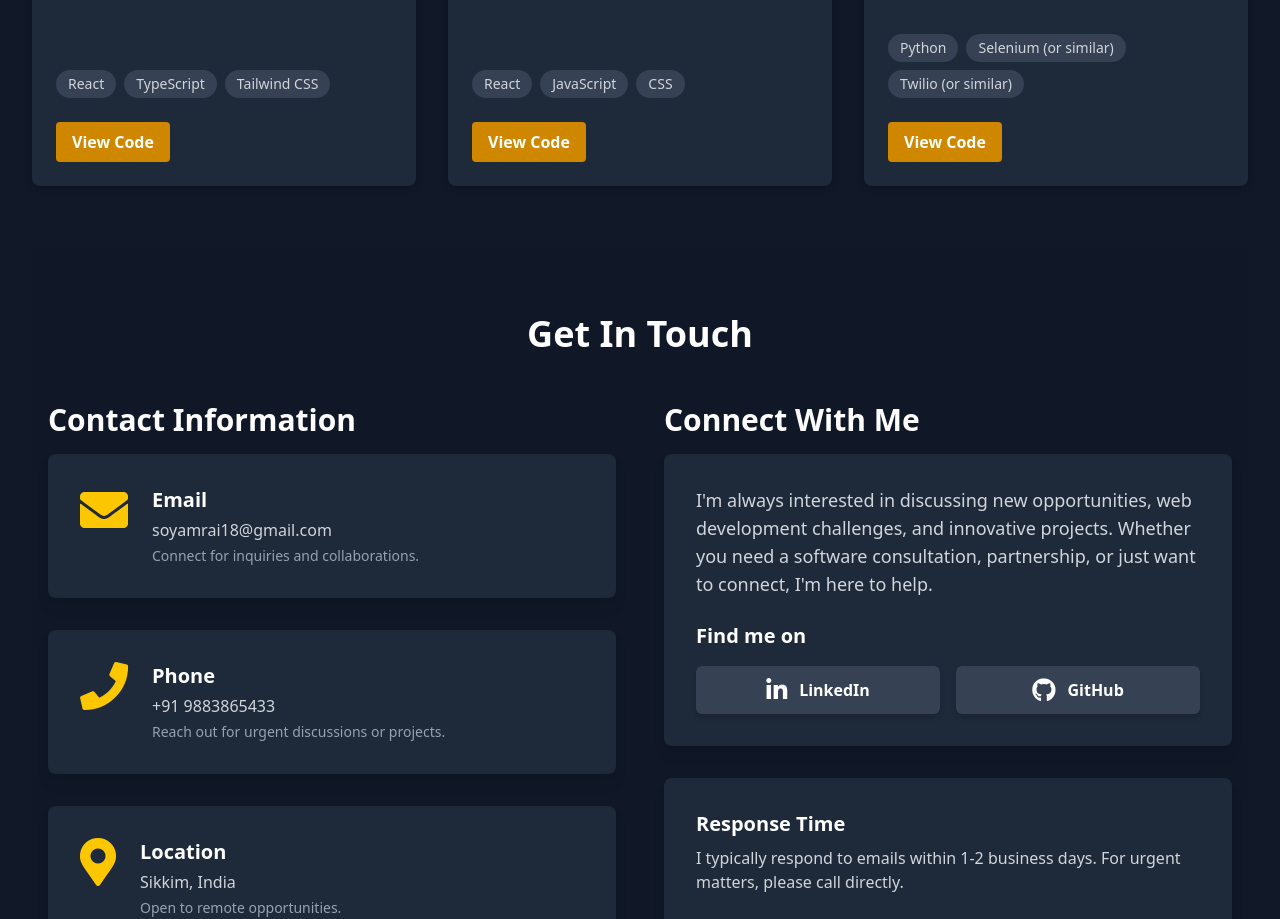
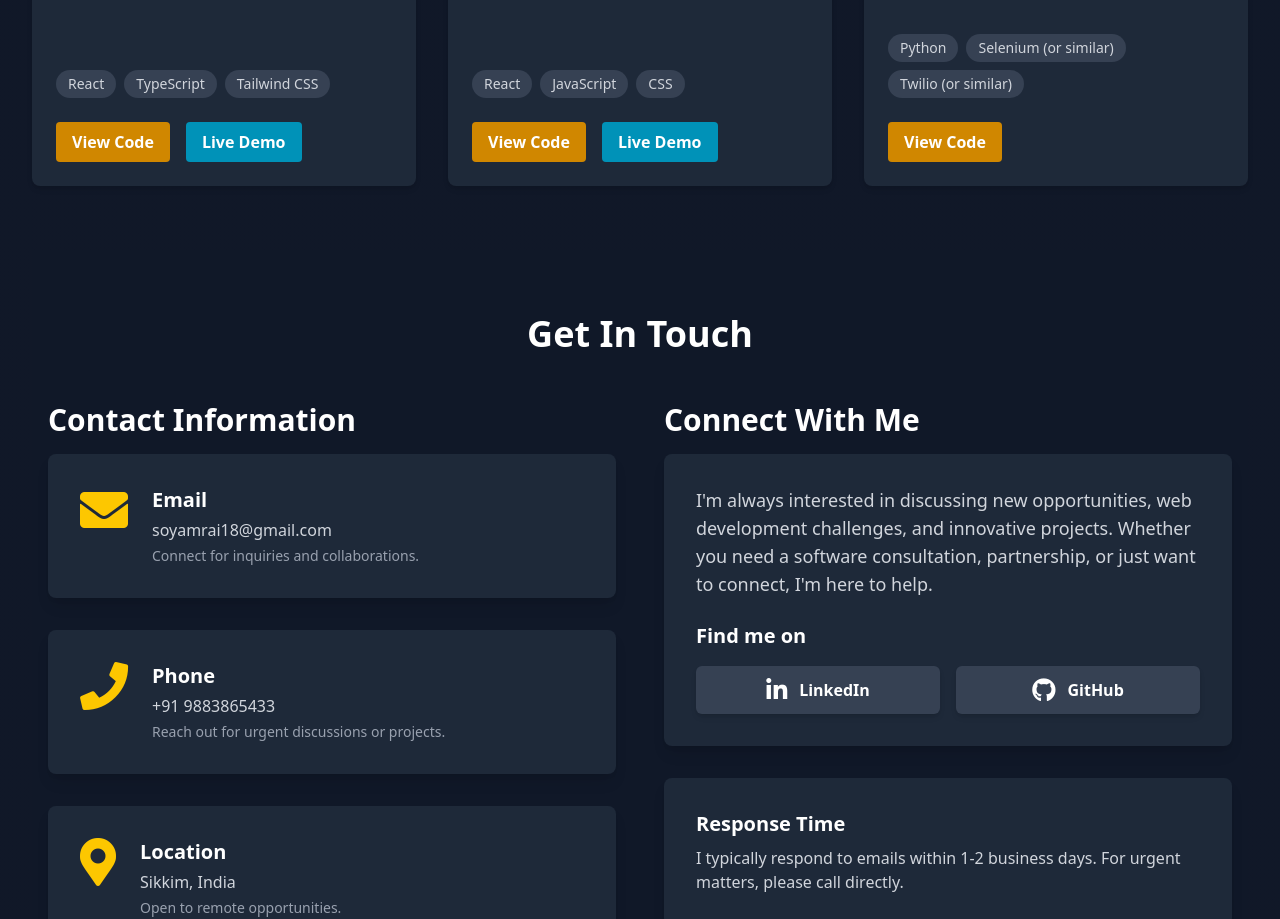
Before and after one commit to Soisyam/my-portfolio, a React (Vite) app: page / in a window 1280 px wide. Shown: the part 2509-3428 px from the top of the page. Built offline with nearby package versions, Linux system fonts and the light colour scheme.

Commit message:
Updated Projects section UI and GitHub links and Live Demo

```diff
--- a/src/components/Projects.tsx
+++ b/src/components/Projects.tsx
@@ -5,9 +5,16 @@ interface ProjectCardProps {
   description: string;
   technologies: string[];
   githubUrl: string;
+  liveUrl?: string;
 }
 
-const ProjectCard: React.FC<ProjectCardProps> = ({ title, description, technologies, githubUrl }) => {
+const ProjectCard: React.FC<ProjectCardProps> = ({
+  title,
+  description,
+  technologies,
+  githubUrl,
+  liveUrl,
+}) => {
   return (
     <div className="bg-gray-800 rounded-lg shadow-md hover:shadow-lg transition-shadow duration-300 p-6 flex flex-col justify-between h-full">
       <div>
@@ -17,20 +24,33 @@ const ProjectCard: React.FC<ProjectCardProps> = ({ title, description, technolog
       <div>
         <div className="flex flex-wrap gap-2 mt-4">
           {technologies.map((tech, index) => (
-            <span key={index} className="bg-gray-700 text-gray-300 text-sm px-3 py-1 rounded-full">
+            <span
+              key={index}
+              className="bg-gray-700 text-gray-300 text-sm px-3 py-1 rounded-full"
+            >
               {tech}
             </span>
           ))}
         </div>
-        <div className="mt-6">
+        <div className="mt-6 flex gap-4 flex-wrap">
           <a
             href={githubUrl}
             target="_blank"
             rel="noopener noreferrer"
-            className="inline-block bg-yellow-600 hover:bg-yellow-500 text-white font-semibold px-4 py-2 rounded transition"
+            className="inline-block bg-yellow-600 hover:bg-yellow-500 text-white font-semibold px-4 py-2 rounded transition-all duration-300 transform hover:scale-105 hover:shadow-lg"
           >
             View Code
           </a>
+          {liveUrl && (
+            <a
+              href={liveUrl}
+              target="_blank"
+              rel="noopener noreferrer"
+              className="inline-block bg-cyan-600 hover:bg-cyan-500 text-white font-semibold px-4 py-2 rounded transition-all duration-300 transform hover:scale-105 hover:shadow-[0_0_15px_#22d3ee]"
+            >
+              Live Demo
+            </a>
+          )}
         </div>
       </div>
     </div>
@@ -40,22 +60,27 @@ const ProjectCard: React.FC<ProjectCardProps> = ({ title, description, technolog
 const Projects: React.FC = () => {
   const projects = [
     {
-      title: "Todo List Application",
-      description: "A simple and intuitive task management application to help users keep track of their daily tasks.",
-      technologies: ["React", "TypeScript", "Tailwind CSS"],
-      githubUrl: "https://github.com/Soisyam/todo-app.git",
+      title: 'Todo List Application',
+      description:
+        'A simple and intuitive task management application to help users keep track of their daily tasks.',
+      technologies: ['React', 'TypeScript', 'Tailwind CSS'],
+      githubUrl: 'https://github.com/Soisyam/todo-app.git',
+      liveUrl: 'https://srf-internship-p6c1.vercel.app/',
     },
     {
-      title: "Tic-Tac-Toe Game",
-      description: "A classic Tic-Tac-Toe game implemented with interactive UI, allowing two players to compete.",
-      technologies: ["React", "JavaScript", "CSS"],
-      githubUrl: "https://github.com/Soisyam/TicTacToe.git",
+      title: 'Tic-Tac-Toe Game',
+      description:
+        'A classic Tic-Tac-Toe game implemented with interactive UI, allowing two players to compete.',
+      technologies: ['React', 'JavaScript', 'CSS'],
+      githubUrl: 'https://github.com/Soisyam/TicTacToe.git',
+      liveUrl: 'https://tic-tac-toe-chi-ivory.vercel.app/',
     },
     {
-      title: "Automated Messaging System",
-      description: "A Python-based script for automating messaging tasks, demonstrating backend scripting capabilities.",
-      technologies: ["Python", "Selenium (or similar)", "Twilio (or similar)"],
-      githubUrl: "https://github.com/Soisyam/automated-messaging.git",
+      title: 'Automated Messaging System',
+      description:
+        'A Python-based script for automating messaging tasks, demonstrating backend scripting capabilities.',
+      technologies: ['Python', 'Selenium (or similar)', 'Twilio (or similar)'],
+      githubUrl: 'https://github.com/Soisyam/automated-messaging.git',
     },
   ];
 
```
